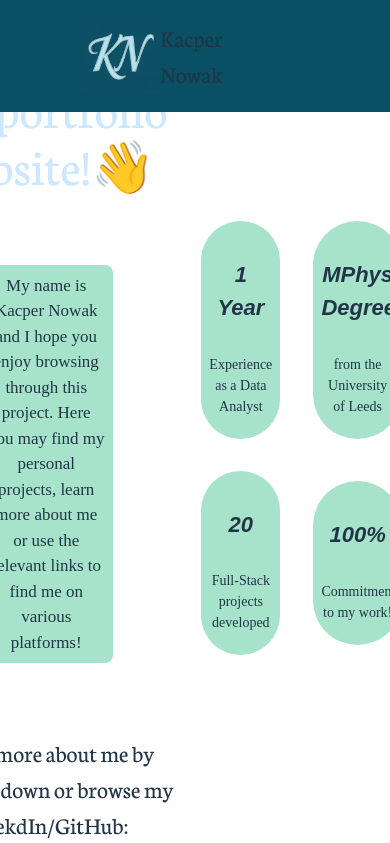
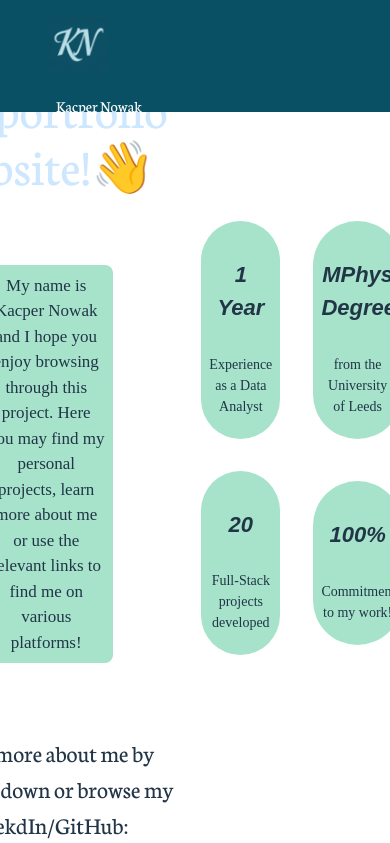
Before and after one commit to KacperProg/React-Portfolio-Site, a React (Vite) app: page / in a window 390 px wide. Shown: the top 843 px of the page. Built offline with nearby package versions, Linux system fonts and the light colour scheme; the HTML template or start-up script is replaced by a standard one.

Commit message:
Created much cleaner NavBar transition

```diff
--- a/src/Components/Navbar/Navbar.css
+++ b/src/Components/Navbar/Navbar.css
@@ -1,42 +1,142 @@
 .navBar {
   background-color: #0a5065;
-	padding: 1rem;
+  padding: 1rem 2rem;
   height: 80px;
   width: 100%;
   position: fixed;
   top: 0;
   z-index: 1000;
-	transition: all .3s ease;
+  transition: all 0.3s ease;
+  display: flex;
+  justify-content: center;
+  overflow: hidden;
 }
 
 .navbar-shrink {
   height: 50px;
+  padding: 0.5rem 2rem;
+}
+
+.navbar-shrink .logo {
+	width: 60px;
+	transition: all 0.3s ease;
+}
+
+.navbar-shrink .contact-container {
+  padding: 0.1rem 0.8rem;
+  transition: padding 0.3s ease;
 }
 
 .navBar-container {
   max-width: 1400px;
+  width: 100%;
   height: 100%;
-	margin: 0 4rem;
   display: flex;
   align-items: center;
   justify-content: space-between;
+  flex-wrap: nowrap;
+  gap: 1rem;
+}
+
+.logo,
+.name,
+.linkBtn,
+.contact-container {
+  transition: all 0.3s ease;
+}
+
+.logo {
+  width: 80px;
+  flex-shrink: 0;
 }
 
 .name {
-	display: inline-block;
-	margin-right: 18rem;
+  margin-left: 1rem;
+  color: #fff;
+  font-size: 1.5rem;
+  flex-shrink: 0;
 }
 
 .linkBtn {
-	margin-right: 1rem;
+  margin: 0 0.5rem;
+  color: #fff;
+  text-decoration: none;
+  font-weight: 500;
+  transition: color 0.2s;
+}
+
+.linkBtn:hover {
+  color: #2dbd81;
 }
 
 .contact-container {
   display: flex;
   align-items: center;
-	gap: 1.2rem;
+  gap: 1rem;
   background-color: #2dbd816b;
   border-radius: 2rem;
-	padding: 0.2rem 1.5rem;
-	margin-left: 2rem;
+  padding: 0.2rem 1rem;
 }
+
+.contact-container a {
+  color: #fff;
+  display: flex;
+  align-items: center;
+  transition: color 0.2s;
+}
+
+.contact-container a:hover {
+  color: #2dbd81;
+}
+
+@media (max-width: 992px) {
+  .navBar-container {
+    margin: 0 1rem;
+  }
+
+  .name {
+    font-size: 1.2rem;
+    margin-left: 0.5rem;
+  }
+
+  .linkBtn {
+    margin: 0.3rem;
+    font-size: 0.95rem;
+  }
+
+  .contact-container {
+    padding: 0.2rem 0.8rem;
+    gap: 0.6rem;
+  }
+}
+
+@media (max-width: 768px) {
+  .navBar-container {
+    flex-direction: column;
+    align-items: flex-start;
+    gap: 0.5rem;
+  }
+
+  .linkBtn {
+    margin: 0.3rem 0;
+  }
+
+  .contact-container {
+    width: 100%;
+    justify-content: flex-start;
+  }
+}
+
+@media (max-width: 480px) {
+  .logo {
+    width: 60px;
+  }
+
+  .name {
+    font-size: 1rem;
+  }
+
+  .linkBtn {
+    font-size: 0.9rem;
+  }
+}
--- a/src/Components/Navbar/Navbar.jsx
+++ b/src/Components/Navbar/Navbar.jsx
@@ -23,16 +23,18 @@ function Navbar() {
 
   return (
     <nav className={`navBar ${scrolled ? "navbar-shrink" : ""}`} >
-      {/* <img> My name turned into a logo </img> */}
       <div className="navBar-container" >
-        <img src={myLogo} style={{width:"80px"}}/>
+
+        <img src={myLogo} className="logo" alt="Kacper Nowak Logo"/>
         <h2 className="name">Kacper Nowak</h2>
+
         <Link to="/" className="linkBtn">Home</Link>
         <Link to="/projects" className="linkBtn">Projects</Link>
         <Link to="/skills" className="linkBtn">Skills</Link>
-        <div className="contact-container">
+        <aside className="contact-container">
+
           <h3>Contact me:</h3>
-          <a href={links.mail} style={{alignItems:"center"}}>
+          <a href={links.mail} aria-label="LinkedIn Profile">
             <GoMail size={28}/>
           </a>
           <a href={links.linkedin}>
@@ -41,7 +43,7 @@ function Navbar() {
           <a href={links.phone}>
             <FaWhatsapp size={28}/>
           </a>
-        </div>
+        </aside>
       </div>
     </nav>
   );
```
Lines whose indentation alone changed are shown as unchanged.
